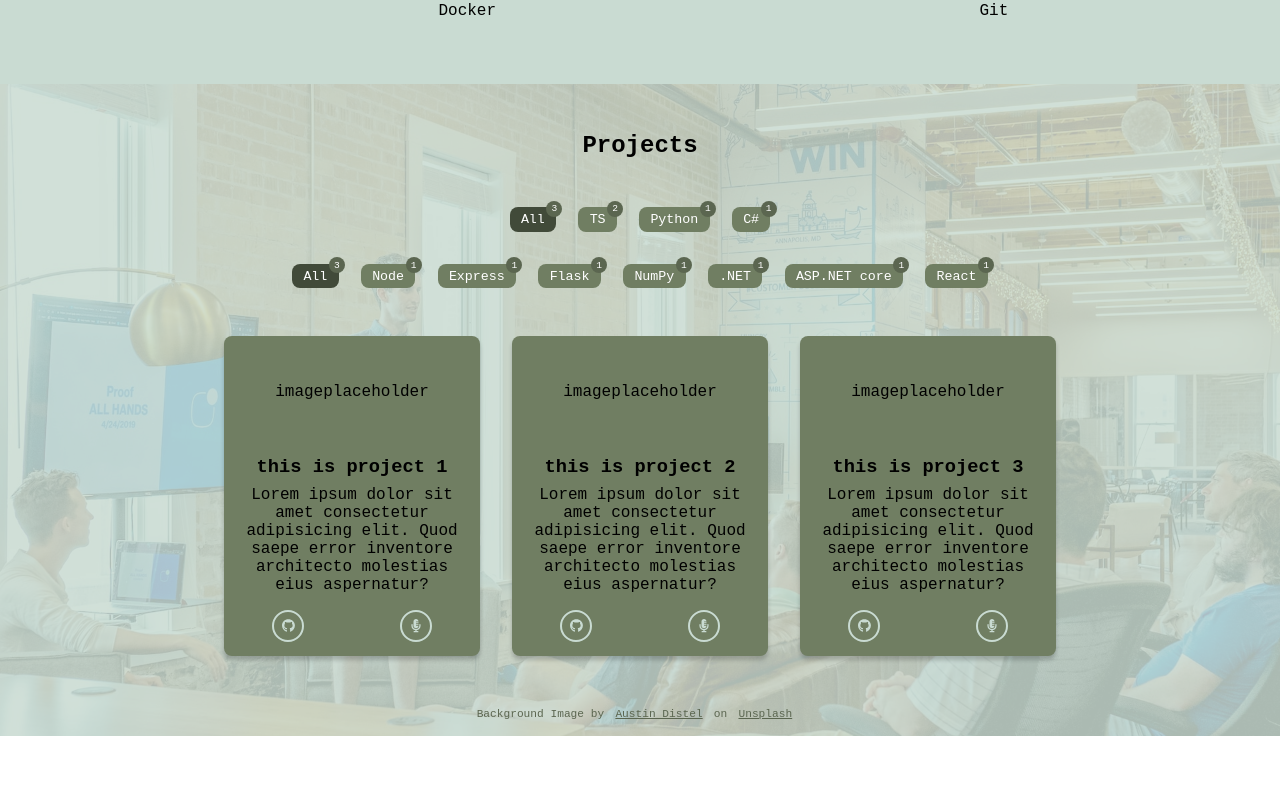
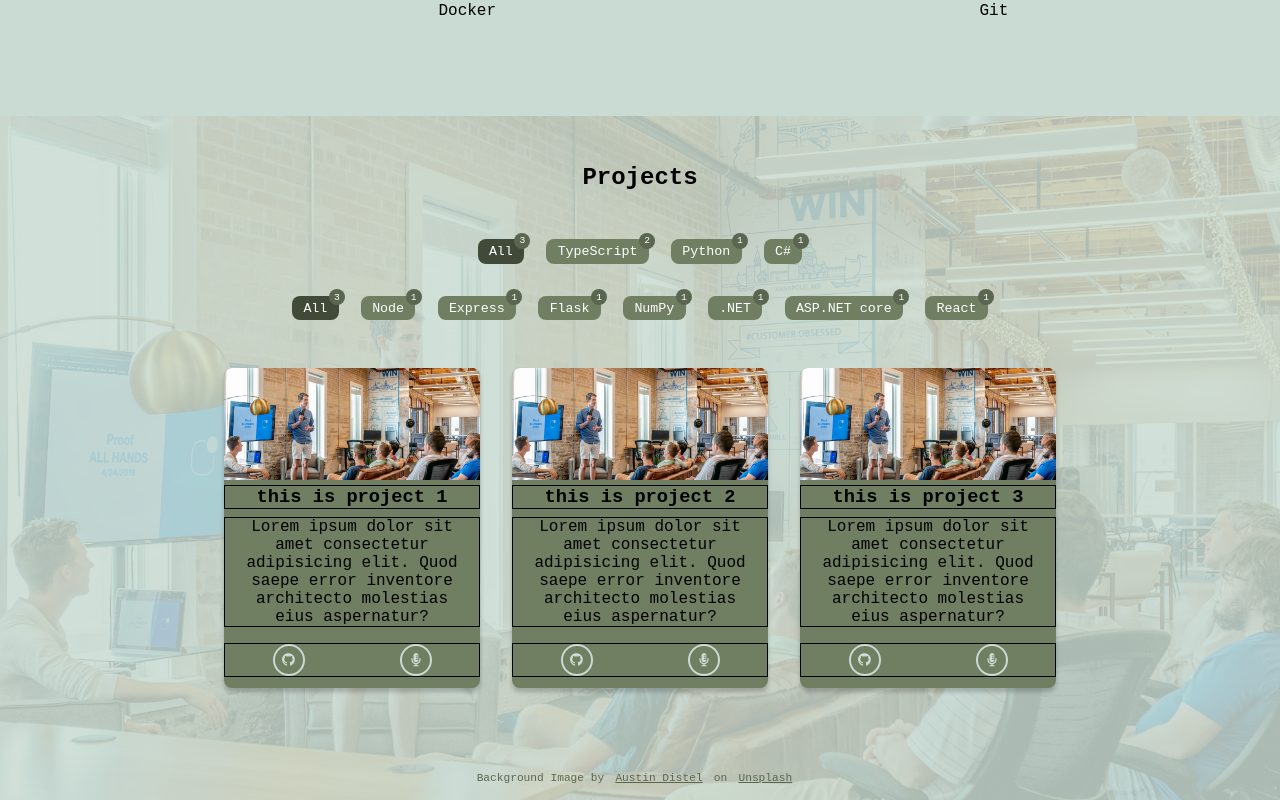
Before and after one commit to Gullbra/gullbra.github.io, a React (Create React App) app: page / in a window 1280 px wide. Shown: the part 1106-1906 px from the top of the page. Before the commit the page ends 1842 px from the top, so only its background shows below. Built offline with nearby package versions, Linux system fonts and the light colour scheme.

Commit message:
project card pre-positioning checkpoint

```diff
--- a/src/styles/base.css
+++ b/src/styles/base.css
@@ -24,7 +24,8 @@ background-filter {
 
   --site-margin-left: 1rem;
   --site-margin-right: 1rem;
-  --slide-margin-top-bottom: 3rem;
+  --slide-margin-top: 3rem;
+  --slide-margin-bottom: 5rem;
   --height-header: 4rem;
 
   --height-project-card: 20rem;
--- a/src/styles/views.projects.css
+++ b/src/styles/views.projects.css
@@ -14,7 +14,7 @@
 }
 
 .projects-slide__title {
-  margin-top: var(--slide-margin-top-bottom);
+  margin-top: var(--slide-margin-top);
   margin-bottom: 1rem;
 }
 
@@ -24,12 +24,12 @@
   justify-content: center;
   flex-wrap: wrap;
 
-  margin-top: 1.5rem;
+  margin-top: 1rem;
 }
 
 .projects-slide__card-container {
   margin-top: 3rem;
-  margin-bottom: var(--slide-margin-top-bottom);
+  margin-bottom: var(--slide-margin-bottom);
 
   min-height: var(--height-project-card);
 
--- a/src/styles/views.projects.filter-button.css
+++ b/src/styles/views.projects.filter-button.css
@@ -7,7 +7,7 @@
 
   padding: 0.3rem 0.7rem;
 
-  margin-top: 0.5rem;
+  margin-top: 1rem;
   margin-left: 0.7rem;
   margin-right: 0.7rem;
   cursor: pointer;
--- a/src/styles/views.projects.project-card.css
+++ b/src/styles/views.projects.project-card.css
@@ -1,8 +1,12 @@
+:root {
+  --height-project-card: 20rem;
+  --padding-sides-product-card: 1rem;
+}
+
 .card-container__project-card {
   height: var(--height-project-card);
   width: 16rem;
 
-  /* border: 1px solid black; */
   border-radius: 0.5rem;
 
   margin-left: 1rem;
@@ -14,51 +18,55 @@
 }
 
 .card-container__project-card:hover {
-  /* border: 2px solid var(--color-green-darkest); */
-  /* background-color: var(--color-brown-light); */
-
   transition: all 0.2s ease-in 0.1s;
-  /* transform: scale(1.005); */
   box-shadow: 0px 16px 16px 0px rgba(0,0,0,0.2);
 }
 
 .project-card__image {
-  display: flex;
-  justify-content: center;
-  align-items: center;
+  object-fit: cover;
+
+  width: 100%;
   height: 35%;
 
-  margin-bottom: 0.5rem;
+  border-top-right-radius: 0.5rem;
+  border-top-left-radius: 0.5rem;
 }
+/* .project-card__image:hover {
+  transition: all 0.4s ease-in-out;
+  transform: scale(1.5);
+  object-fit: contain;
+} */
 
 .project-card__title {
+  border: 1px solid black;
+
   text-align: center;
 
   margin-bottom: 0.5rem;
-  padding-left: 0.5rem;
-  padding-right: 0.5rem;
+  padding-left: var(--padding-sides-product-card);
+  padding-right: var(--padding-sides-product-card);
 }
 
 .project-card__desc {
+  border: 1px solid black;
+
   text-align: center;
   margin-bottom: 1rem;
 
-  padding-left: 0.5rem;
-  padding-right: 0.5rem;
+  padding-left: var(--padding-sides-product-card);
+  padding-right: var(--padding-sides-product-card);
 
   /* text-overflow: ellipsis; */
 }
 
 .project-card__btn-container {
+  border: 1px solid black;
+
   display: flex;
   justify-content: space-around;
 }
 
 .btn-container__project-buttons {
-  /* display: flex;
-  justify-content: center;
-  align-items: center; */
-
   width: 2rem;
   height: 2rem;
   background-color: inherit;
@@ -70,7 +78,6 @@
 
 .btn-container__project-buttons:hover {
   color: var(--color-green-darkest);
-  /* border-color: var(--color-green-darkest); */
   background-color: var(--color-green-light);
   box-shadow: 0px 4px 4px 0px rgba(0,0,0,0.2);
 }
--- a/src/styles/views.tech.css
+++ b/src/styles/views.tech.css
@@ -11,7 +11,7 @@
 }
 
 .f-wrapper__slide-header {
-  margin-top: var(--slide-margin-top-bottom);
+  margin-top: var(--slide-margin-top);
 }
 
 .--tech-slide-section {
@@ -40,7 +40,7 @@
   flex-direction: column;
 
   margin-top: 1rem;
-  margin-bottom: var(--slide-margin-top-bottom);
+  margin-bottom: var(--slide-margin-bottom);
 }
 
 .tools-section__f-wrapper {
--- a/src/views/ProjectsSlide.tsx
+++ b/src/views/ProjectsSlide.tsx
@@ -48,7 +48,7 @@ const ProjectsSlide = () => {
           githubLink: "",
           liveLink: "",
 
-          languages: ["TS"],
+          languages: ["TypeScript"],
           toolsAndFrameworks: ["Node", "Express"]
         },
         {
@@ -68,7 +68,7 @@ const ProjectsSlide = () => {
           githubLink: "",
           liveLink: "",
 
-          languages: ["C#", "TS"],
+          languages: ["C#", "TypeScript"],
           toolsAndFrameworks: [".NET", "ASP.NET core", "React"]
         },
       ]
@@ -189,10 +189,14 @@ const ProjectsSlide = () => {
 // }
 
 const ProjectCard = ({project}: {project: IProject}) => {
+
   return (
     <article className='card-container__project-card'>
-      <div className='project-card__image'> imageplaceholder </div>
+      <img className='project-card__image' src='./austin-distel-rxpThOwuVgE-unsplash.jpg' alt='imageplaceholder'/>
       <h3 className='project-card__title'>{project.title}</h3>
+
+      {/* <div>{[...project.languages, ...project.toolsAndFrameworks].join(' ')}</div> */}
+
       <p className='project-card__desc'>{project.desc}</p>
 
       <div className='project-card__btn-container'>
```
